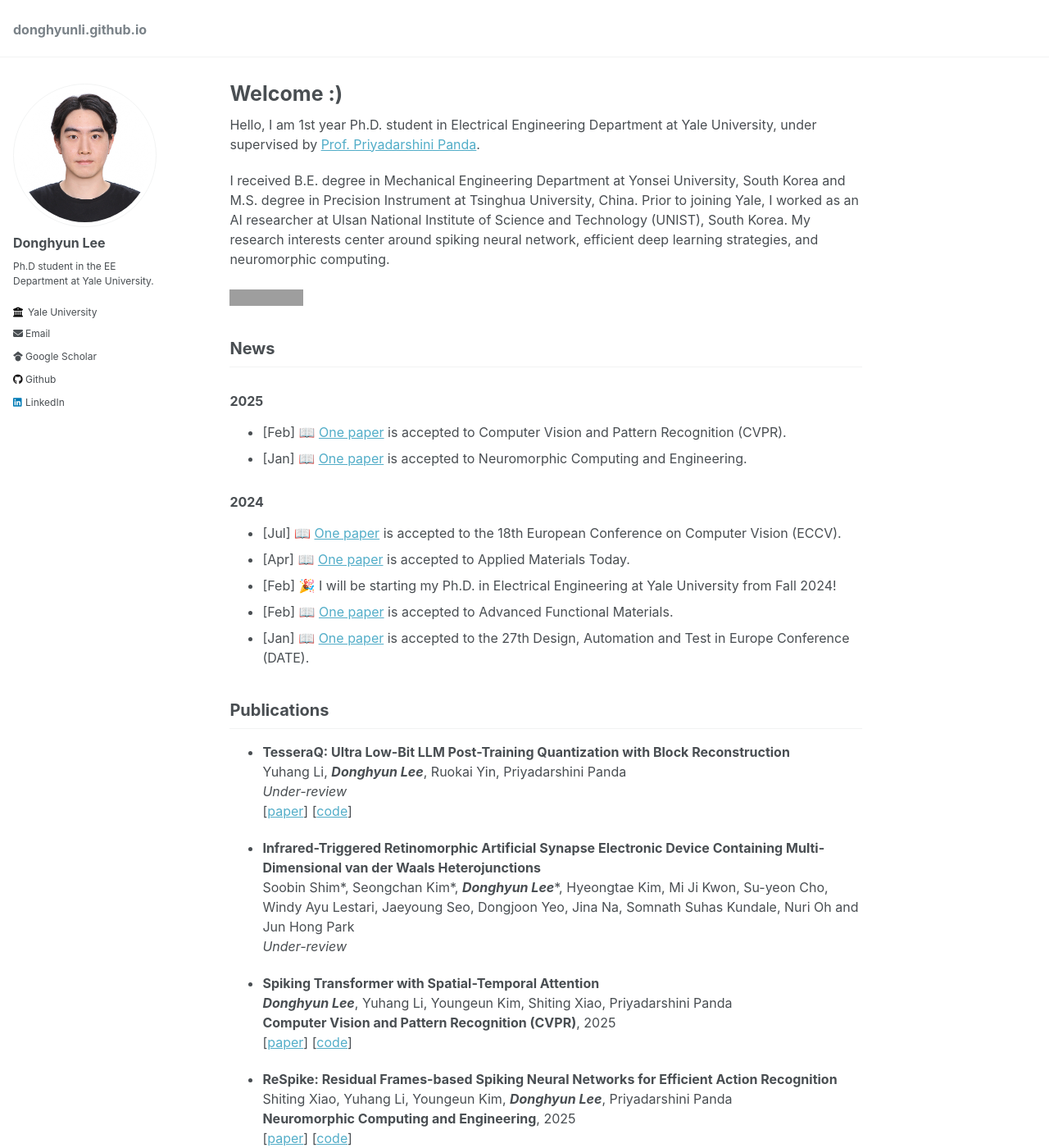
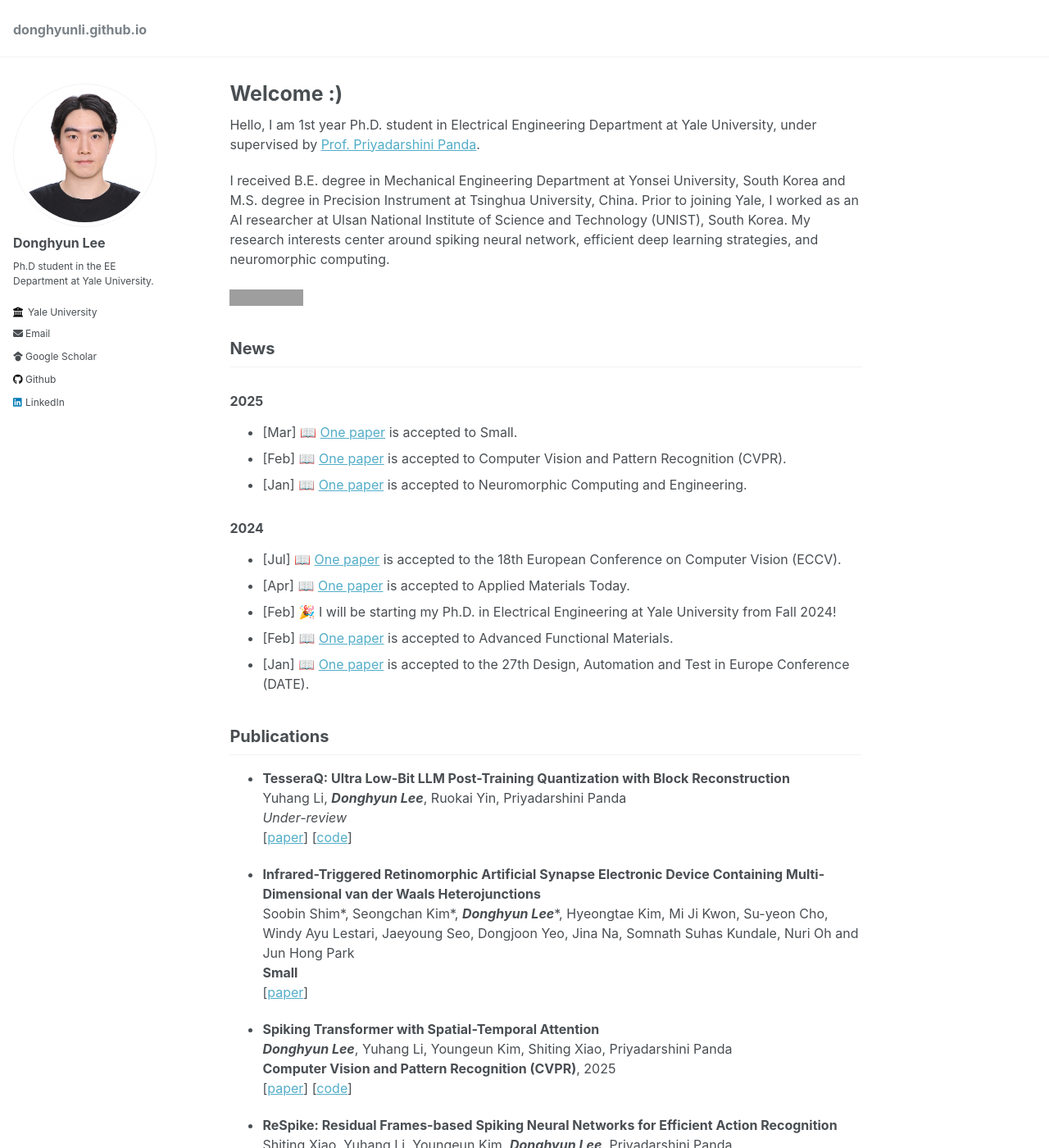
Before and after one commit to donghyunli/donghyunli.github.io, a Jekyll site: the page built from _pages/about.md, in a window 1280 px wide and 1400 px high. Shown: the whole window at 82% size. Built offline with Jekyll 4.4.1, drawn with Linux system fonts in a browser that asks for light colours; grey boxes are pictures that could not be loaded.

Commit message:
paper update

```diff
--- a/_pages/about.md
+++ b/_pages/about.md
@@ -17,6 +17,7 @@ I received B.E. degree in Mechanical Engineering Department at Yonsei University
 
 ## News
 ### 2025
+- [Mar] 📖 [One paper](https://onlinelibrary.wiley.com/doi/pdf/10.1002/smll.202410892) is accepted to Small.
 - [Feb] 📖 [One paper](https://arxiv.org/pdf/2409.19764) is accepted to Computer Vision and Pattern Recognition (CVPR).
 - [Jan] 📖 [One paper](https://arxiv.org/pdf/2409.01564) is accepted to Neuromorphic Computing and Engineering.
 
@@ -36,7 +37,8 @@ Yuhang Li, ***Donghyun Lee***, Ruokai Yin, Priyadarshini Panda\\
 
 - **Infrared-Triggered Retinomorphic Artificial Synapse Electronic Device Containing Multi-Dimensional van der Waals Heterojunctions**\\
 Soobin Shim\*, Seongchan Kim\*, ***Donghyun Lee***\*, Hyeongtae Kim, Mi Ji Kwon, Su-yeon Cho, Windy Ayu Lestari, Jaeyoung Seo, Dongjoon Yeo, Jina Na, Somnath Suhas Kundale, Nuri Oh and Jun Hong Park\\
-*Under-review*
+**Small**\\
+[[paper](https://onlinelibrary.wiley.com/doi/pdf/10.1002/smll.202410892)]
 
 <!-- - **Scaling Direct Feedback Alignment for ImageNet Training**\\
 Yuhang Li, Ruokai Yin, ***Donghyun Lee***, Youngeun Kim, Souvik Kundu, Priyadarshini Panda\\
```
